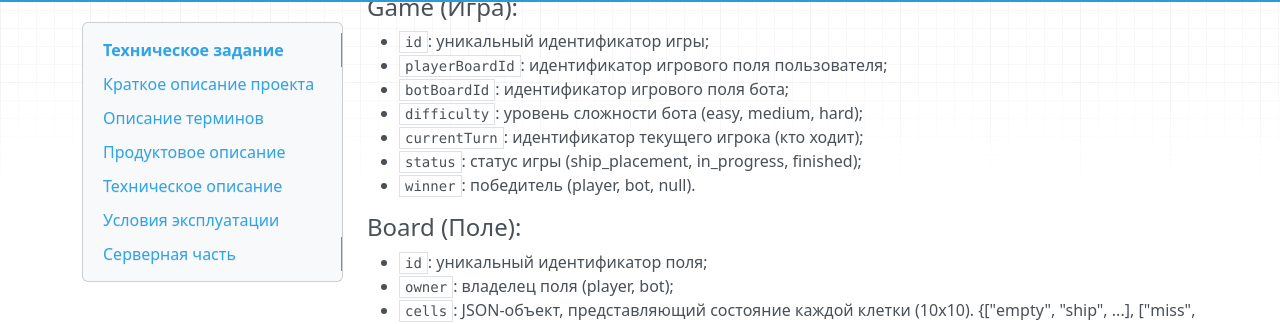
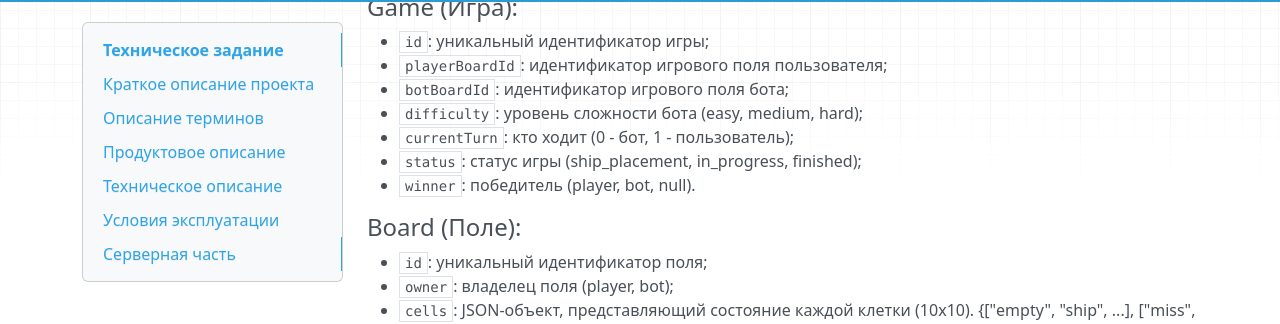
Before and after one commit to AnGREATern/SeaBattle, an MkDocs documentation site: the page built from docs/terms-of-reference.md, in a window 1280 px wide and 900 px high, scrolled down 3067 px. Shown: the part 134-458 px from the top of the window. Built offline with MkDocs 1.6.1, drawn with Linux system fonts in a browser that asks for light colours; nearby versions of some CDN libraries.

Commit message:
изменил содержание поля currentTurn сущности Game

```diff
--- a/docs/terms-of-reference.md
+++ b/docs/terms-of-reference.md
@@ -110,7 +110,7 @@
 - `playerBoardId`: идентификатор игрового поля пользователя;
 - `botBoardId`: идентификатор игрового поля бота;
 - `difficulty`: уровень сложности бота (easy, medium, hard);
-- `currentTurn`: идентификатор текущего игрока (кто ходит);
+- `currentTurn`: кто ходит (0 - бот, 1 - пользователь);
 - `status`: статус игры (ship_placement, in_progress, finished);
 - `winner`: победитель (player, bot, null).
 
```
